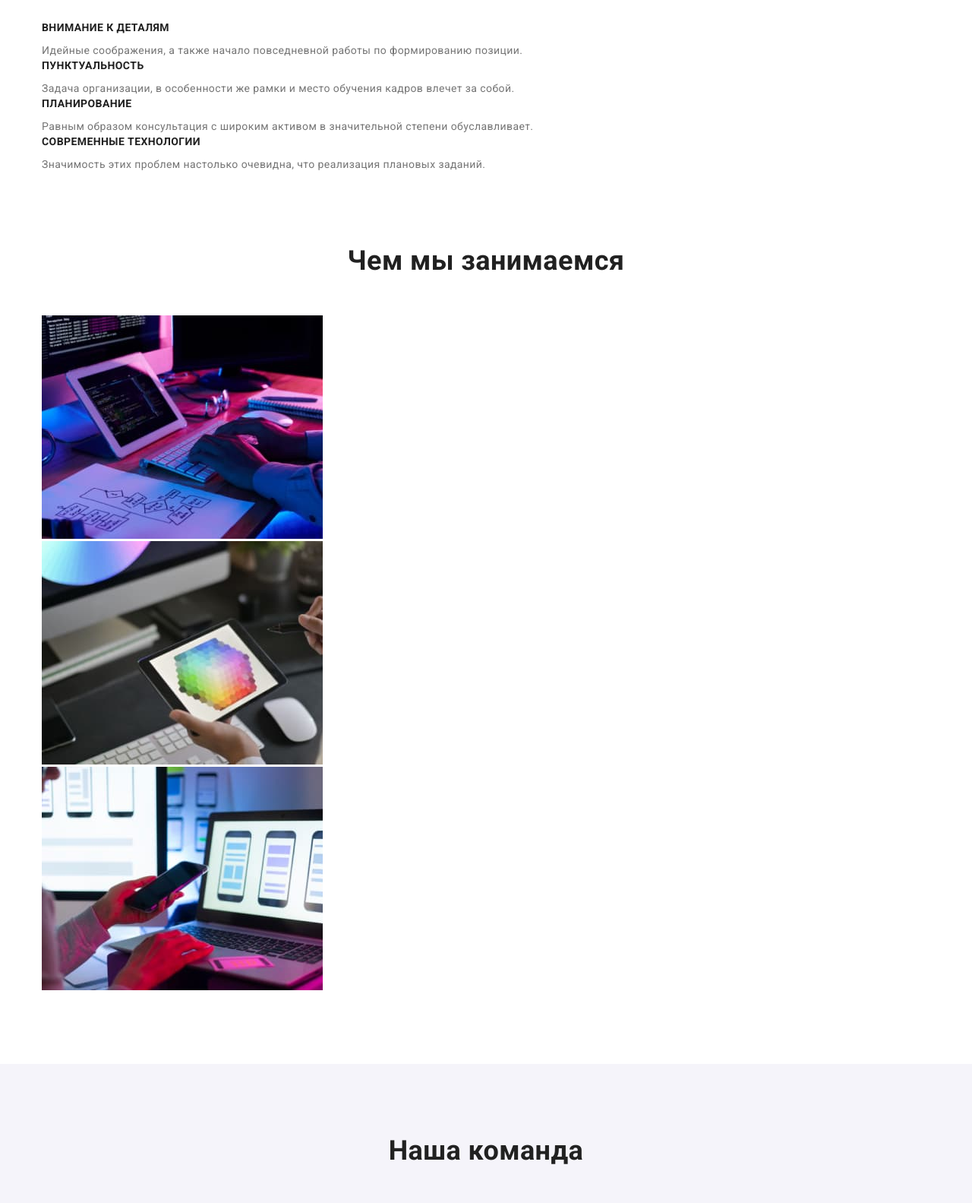
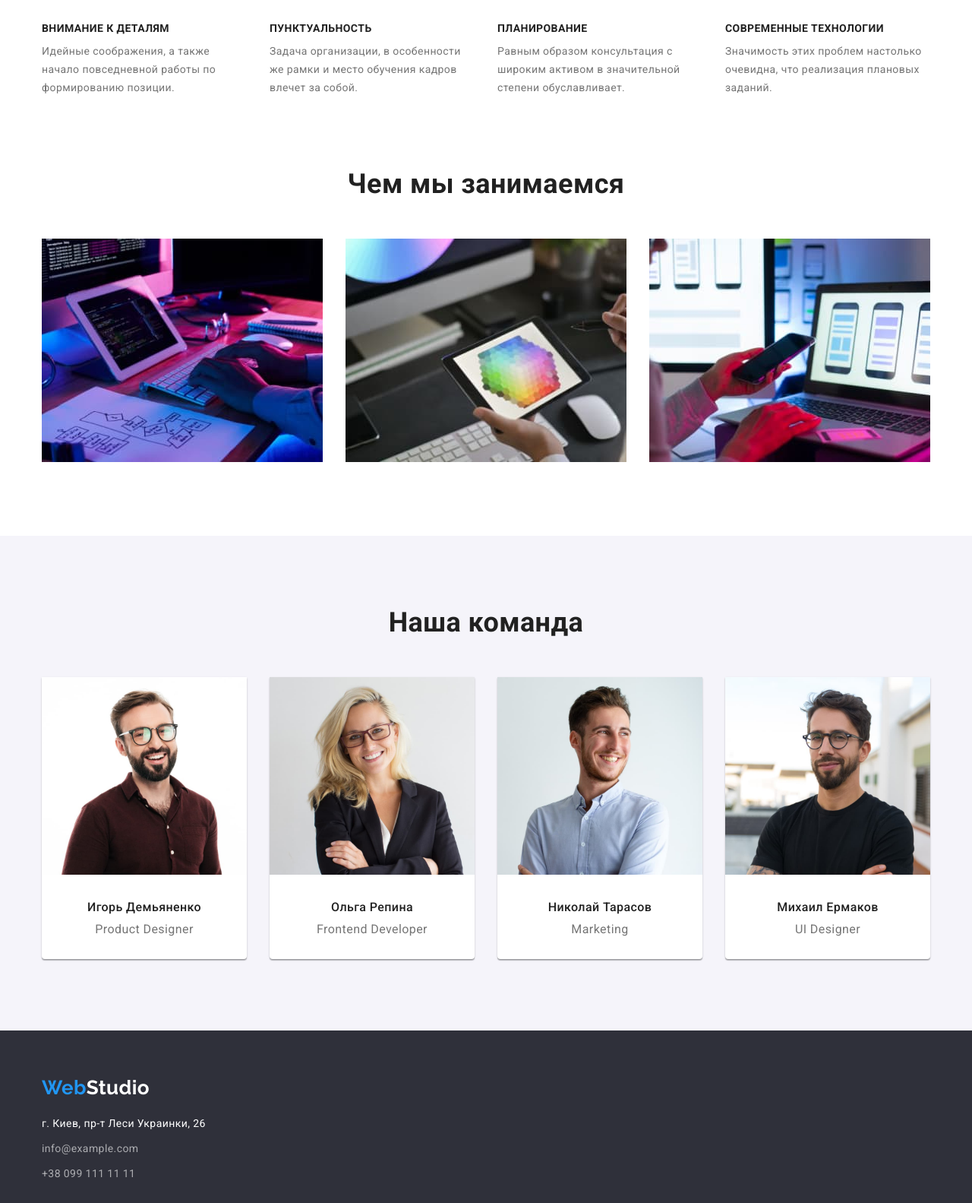
Before and after one commit to Grimdot/goit-markup-hw-03, a plain HTML site: page index.html in a window 1280 px wide. Shown: the part 780-2363 px from the top of the page at 76% size. Drawn offline with nearby package versions, Linux system fonts and the light colour scheme.

Commit message:
Позиционирует элементы на странице

```diff
--- a/css/styles.css
+++ b/css/styles.css
@@ -27,6 +27,10 @@ h6,
 p,
 ul {
 	margin: 0;
+}
+
+address {
+	font-style: normal;
 }
 
 .container {
@@ -65,7 +69,7 @@ ul {
 	overflow: hidden;
 }
 
-/* logo styles */
+/* ----------logo styles---------- */
 
 .logo {
 	font-family: "Raleway", sans-serif;
@@ -79,7 +83,7 @@ ul {
 	color: var(--accent-color);
 }
 
-/* navigation styles */
+/* ----------header styles---------- */
 
 .active-link {
 	color: inherit;
@@ -101,11 +105,16 @@ ul {
 	color: var(--accent-color);
 }
 
-/* footer styles */
+.header {
+	border-bottom: 1px solid #e5e5e5;
+}
+
+/* ----------footer styles---------- */
 
 .footer {
 	background-color: var(--backgound-accent-color);
 	padding: 60px 0;
+	height: 252px;
 }
 
 .footer-logo {
@@ -119,9 +128,8 @@ ul {
 	color: var(--contrast-text-color);
 }
 
-.address {
+.footer-contacts {
 	text-align: left;
-	font-style: normal;
 	line-height: 1.71;
 	color: var(--footer-contacts);
 }
@@ -130,8 +138,7 @@ ul {
 	margin-bottom: 9px;
 }
 
-
-/* hero styles */
+/* ----------hero styles---------- */
 
 .hero {
 	text-align: center;
@@ -170,7 +177,7 @@ ul {
 	background-color: var(--accent-color);
 }
 
-/* studio styles */
+/* ----------studio styles---------- */
 
 .team-title,
 .about-title {
@@ -182,12 +189,28 @@ ul {
 	margin-bottom: 50px;
 }
 
-.employee {
+.member-photo {
 	margin-bottom: 30px;
 }
 
 .team {
 	background-color: var(--secondary-background-color);
+}
+
+.member-card {
+	background-color: var(--background-color);
+	width: 270px;
+	padding-bottom: 30px;
+	box-shadow: 0px 1px 3px rgba(0, 0, 0, 0.12), 0px 1px 1px rgba(0, 0, 0, 0.14), 0px 2px 1px rgba(0, 0, 0, 0.2);
+	border-radius: 0px 0px 4px 4px;
+}
+
+.member-card:nth-child(-n + 3) {
+	margin-right: 30px;
+}
+
+.team-list {
+	display: flex;
 }
 
 .team-member,
@@ -216,6 +239,22 @@ ul {
 	padding-bottom: 94px;
 }
 
+.about-item:nth-child(-n + 2) {
+	margin-right: 30px;
+}
+
+.about-list {
+	display: flex;
+}
+
+.benefits-list {
+	display: flex;
+}
+
+.benefits-item:nth-child(-n + 3) {
+	margin-right: 30px;
+}
+
 .benefits-title {
 	font-weight: 700;
 	font-size: inherit;
@@ -228,6 +267,8 @@ ul {
 .benefits-text {
 	line-height: 1.71;
 	color: var(--secondary-color);
+
+	width: 270px;
 }
 
 .hero-btn:hover,
@@ -237,7 +278,7 @@ ul {
 	cursor: pointer;
 }
 
-/* portfolio styles */
+/* ----------portfolio styles---------- */
 
 .examples {
 	padding-top: 91px;
@@ -246,6 +287,12 @@ ul {
 
 .examples-img {
 	margin-bottom: 20px;
+}
+
+.examples-list {
+	display: flex;
+	flex-wrap: wrap;
+	gap: 30px;
 }
 
 .examples-title {
@@ -266,10 +313,16 @@ ul {
 	color: var(--secondary-color);
 }
 
-/* filter button styles */
+/* ----------filter button styles---------- */
 
 .filter {
+	display: flex;
+	justify-content: center;
 	margin-bottom: 50px;
+}
+
+.filter-btn-item:nth-child(-n + 4) {
+	margin-right: 8px;
 }
 
 .filter-btn {
--- a/index.html
+++ b/index.html
@@ -21,7 +21,7 @@
 	<body>
 		<header class="header">
 			<div class="container">
-				<nav>
+				<nav class="navigation">
 					<a href="./index.html" class="logo link"><span class="logo-accent">Web</span>Studio</a>
 					<ul class="main-nav list">
 						<li>
@@ -58,25 +58,25 @@
 				<div class="container">
 					<h2 class="visually-hidden">Наши преимущества</h2>
 					<ul class="list benefits-list">
-						<li>
+						<li class="benefits-item">
 							<h3 class="benefits-title">Внимание к деталям</h3>
 							<p class="benefits-text">
 								Идейные соображения, а также начало повседневной работы по формированию позиции.
 							</p>
 						</li>
-						<li>
+						<li class="benefits-item">
 							<h3 class="benefits-title">Пунктуальность</h3>
 							<p class="benefits-text">
 								Задача организации, в особенности же рамки и место обучения кадров влечет за собой.
 							</p>
 						</li>
-						<li>
+						<li class="benefits-item">
 							<h3 class="benefits-title">Планирование</h3>
 							<p class="benefits-text">
 								Равным образом консультация с широким активом в значительной степени обуславливает.
 							</p>
 						</li>
-						<li>
+						<li class="benefits-item">
 							<h3 class="benefits-title">Современные технологии</h3>
 							<p class="benefits-text">
 								Значимость этих проблем настолько очевидна, что реализация плановых заданий.
@@ -90,15 +90,15 @@
 				<div class="container">
 					<h2 class="about-title">Чем мы занимаемся</h2>
 					<ul class="list about-list">
-						<li>
+						<li class="about-item">
 							<img src="./images/img-1.jpg" alt="Сотрудник пишет код" width="370" height="294" />
 						</li>
-						<li>
+						<li class="about-item">
 							<img src="./images/img-2.jpg" alt="Сотрудник занимается дизайном" width="370" height="294" />
 						</li>
-						<li>
+						<li class="about-item">
 							<img src="./images/img-3.jpg" alt="Сотрудник выбирает цветовую палитру" width="370" height="294" />
-						</li>
+						</li class="about-item">
 					</ul>
 				</div>
 			</section>
@@ -107,23 +107,23 @@
 				<div class="container">
 					<h2 class="team-title">Наша команда</h2>
 					<ul class="list team-list">
-						<li>
-							<img src="./images/photo-1.jpg" alt="Фото сотрудника" width="270" height="260" class="employee" />
+						<li class="member-card">
+							<img src="./images/photo-1.jpg" alt="Фото сотрудника" width="270" height="260" class="member-photo" />
 							<h3 class="team-member">Игорь Демьяненко</h3>
 							<p class="team-profession">Product Designer</p>
 						</li>
-						<li>
-							<img src="./images/photo-2.jpg" alt="Фото сотрудника" width="270" height="260" class="employee" />
+						<li class="member-card">
+							<img src="./images/photo-2.jpg" alt="Фото сотрудника" width="270" height="260" class="member-photo" />
 							<h3 class="team-member">Ольга Репина</h3>
 							<p class="team-profession">Frontend Developer</p>
 						</li>
-						<li>
-							<img src="./images/photo-3.jpg" alt="Фото сотрудника" width="270" height="260" class="employee" />
+						<li class="member-card">
+							<img src="./images/photo-3.jpg" alt="Фото сотрудника" width="270" height="260" class="member-photo" />
 							<h3 class="team-member">Николай Тарасов</h3>
 							<p class="team-profession">Marketing</p>
 						</li>
-						<li>
-							<img src="./images/photo-4.jpg" alt="Фото сотрудника" width="270" height="260" class="employee" />
+						<li class="member-card">
+							<img src="./images/photo-4.jpg" alt="Фото сотрудника" width="270" height="260" class="member-photo" />
 							<h3 class="team-member">Михаил Ермаков</h3>
 							<p class="team-profession">UI Designer</p>
 						</li>
```
Also changed, not shown: portfolio.html (+15 -15 lines).
